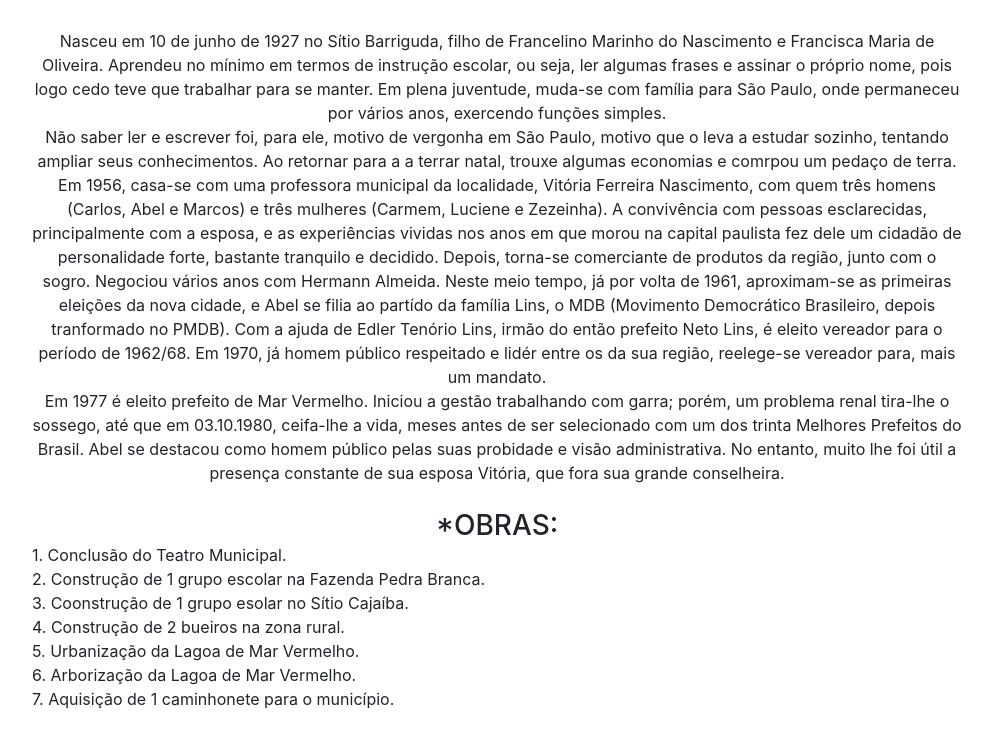
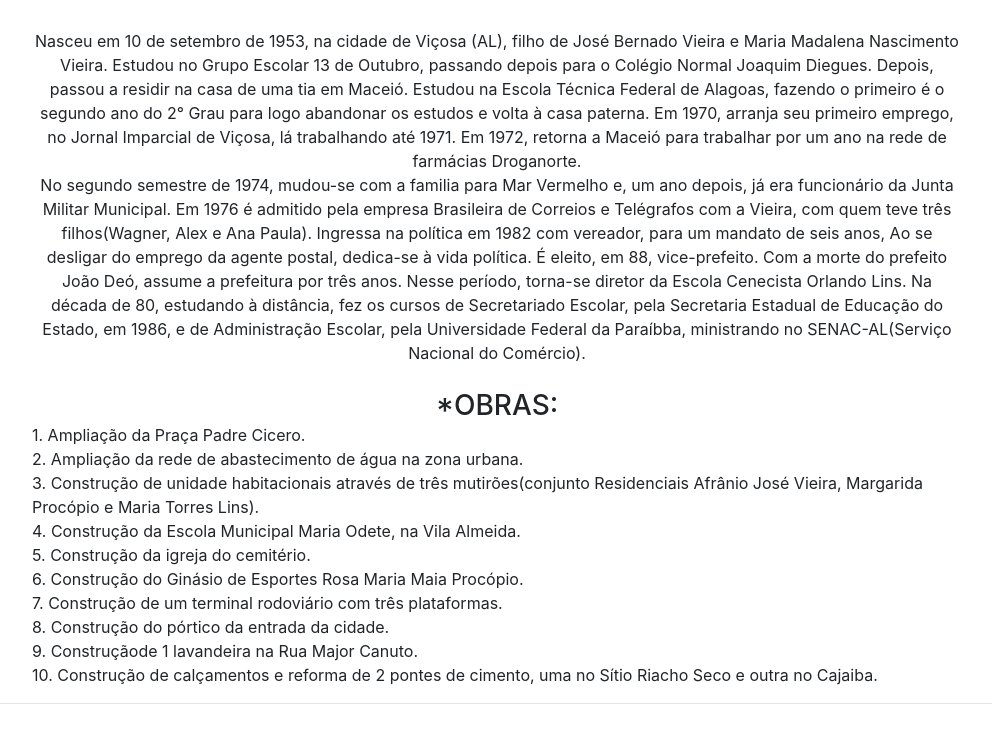
Before and after one commit to LuapabloSdA/proPref714, a plain HTML site: page index.html in a window 1280 px wide. Shown: the part 474-1222 px from the top of the page, without its empty margins (143-1135 px from the left). Drawn offline with nearby package versions, Linux system fonts and the light colour scheme.

Commit message:
Update index.html

```diff
--- a/index.html
+++ b/index.html
@@ -8,7 +8,7 @@
     <!-- Bootstrap CSS -->
     <link rel="stylesheet" href="https://stackpath.bootstrapcdn.com/bootstrap/4.1.3/css/bootstrap.min.css" integrity="sha384-MCw98/SFnGE8fJT3GXwEOngsV7Zt27NXFoaoApmYm81iuXoPkFOJwJ8ERdknLPMO" crossorigin="anonymous">
 
-    <title>Abel de Oliveira Nascimento</title>
+    <title>Afrânio José Vieira</title>
   </head>
   <body>
       <!--Pagina Fixa, no caso a Navbar -->
@@ -30,16 +30,16 @@
               <a class="navbar-brand nav-link" href="https://luapablosda.github.io/projPref712/">Jerônimo</a>
             </div>
             <div class="nav-item my-2 my-lg-0">
-              <a class="navbar-brand nav-link" href="https://luapablosda.github.io/projPref713/">Geraldo/a>
+              <a class="navbar-brand nav-link" href="https://luapablosda.github.io/projPref713/">Geraldo</a>
             </div>
             <div class="nav-item my-2 ">
-              <a class="navbar-brand nav-link" href="https://luapablosda.github.io/projPref715/">Luiz Clarindo</a>
+              <a class="navbar-brand nav-link" href="https://luapablosda.github.io/projPref714/">Abel</a>
             </div>
             <div class="nav-item my-2 ">
-                <a class="navbar-brand nav-link" href="https://luapablosda.github.io/projPref716/">João Gomes</a>
+                <a class="navbar-brand nav-link" href="https://luapablosda.github.io/projPref715/">João Gomes</a>
             </div>
             <div class="nav-item my-2 ">
-                <a class="navbar-brand nav-link" href="https://luapablosda.github.io/projPref717/">Afrânio</a>
+                <a class="navbar-brand nav-link" href="https://luapablosda.github.io/projPref716/">Luiz Clarindo</a>
             </div>
             <div class="nav-item my-2 ">
                 <a class="navbar-brand nav-link" href="https://luapablosda.github.io/projPref718/">Hermann Elson</a>
@@ -50,46 +50,42 @@
       <br><br><br>
       <br>
       <!-- Até aqui a Pagina Fixa-->
-    <h1 class="text-center">Abel de Oliveira Nascimento</h1>
+    <h1 class="text-center">Afrânio José Vieira</h1>
     <div class="text-center">
-        <img src="https://user-images.githubusercontent.com/98188181/159256712-ce75d05a-25af-49e0-9745-35e815faa037.jpg" class="rounded" width="250px" height="300px" >
+        <img src="https://user-images.githubusercontent.com/98188181/159741496-215d3e2b-3dc9-436b-baf0-06cf3f1a66b2.jpg" class="rounded" width="250px" height="300px" >
     </div>
     <h6 class="text-center">E sua Biografia</h6>
     <br>
-    <p class="text-center col-9 m-auto">Nasceu em 10 de junho de 1927 no Sítio Barriguda, filho de Francelino Marinho do
-        Nascimento e Francisca Maria de Oliveira. Aprendeu no mínimo em termos de instrução
-         escolar, ou seja, ler algumas frases e assinar o próprio nome, pois logo cedo teve
-          que trabalhar para se manter. Em plena juventude, muda-se com família para São
-          Paulo, onde permaneceu por vários anos, exercendo funções simples.<br>
-          Não saber ler e escrever foi, para ele, motivo de vergonha em São Paulo,
-          motivo que o leva a estudar sozinho, tentando ampliar seus conhecimentos. Ao retornar
-          para a a terrar natal, trouxe algumas economias e comrpou um pedaço de terra. Em 1956,
-           casa-se com uma professora municipal da localidade, Vitória Ferreira Nascimento,
-           com quem três homens (Carlos, Abel e Marcos) e três mulheres (Carmem, Luciene e Zezeinha).
-           A convivência com pessoas esclarecidas, principalmente com a esposa, e as experiências
-           vividas nos anos em que morou na capital paulista fez dele um cidadão de personalidade
-           forte, bastante tranquilo e decidido. Depois, torna-se comerciante de produtos da região,
-           junto com o sogro. Negociou vários anos com Hermann Almeida. Neste meio tempo, já por volta
-           de 1961, aproximam-se as primeiras eleições da nova cidade, e Abel se filia ao partído da
-           família Lins, o MDB (Movimento Democrático Brasileiro, depois tranformado no PMDB). Com a ajuda
-           de Edler Tenório Lins, irmão do então prefeito Neto Lins, é eleito vereador para o período
-            de 1962/68. Em 1970, já homem público respeitado e lidér entre os da sua região,
-            reelege-se vereador para, mais um mandato.<br> Em 1977 é eleito prefeito de Mar Vermelho.
-            Iniciou a gestão trabalhando com garra; porém, um problema renal tira-lhe o sossego, até
-            que em 03.10.1980, ceifa-lhe a vida, meses antes de ser selecionado com um dos trinta
-            Melhores Prefeitos do Brasil. Abel se destacou como homem público pelas suas probidade e
-            visão administrativa. No entanto, muito lhe foi útil a presença constante de sua
-            esposa Vitória, que fora sua grande conselheira.</p>
+    <p class="text-center col-9 m-auto">Nasceu em 10 de setembro de 1953, na cidade de Viçosa (AL), filho de José Bernado Vieira e
+        Maria Madalena Nascimento Vieira. Estudou no Grupo Escolar 13 de Outubro, passando depois para
+        o Colégio Normal Joaquim Diegues. Depois, passou a residir na casa de uma tia em Maceió.
+        Estudou na Escola Técnica Federal de Alagoas, fazendo o primeiro é o segundo ano do 2° Grau para logo
+        abandonar os estudos e volta à casa paterna. Em 1970, arranja seu primeiro emprego, no Jornal
+        Imparcial de Viçosa, lá trabalhando até 1971. Em 1972, retorna a Maceió para trabalhar por um
+        ano na rede de farmácias Droganorte.<br>
+        No segundo semestre de 1974, mudou-se com a familia para Mar Vermelho e, um ano depois, já era funcionário
+        da Junta Militar Municipal. Em 1976 é admitido pela empresa Brasileira de Correios e Telégrafos com
+        a Vieira, com quem teve três filhos(Wagner, Alex e Ana Paula). Ingressa na política em 1982 com
+        vereador, para um mandato de seis anos, Ao se desligar do emprego da agente postal, dedica-se
+        à vida política. É eleito, em 88, vice-prefeito. Com a morte do prefeito João Deó, assume a prefeitura
+        por três anos. Nesse período, torna-se diretor da Escola Cenecista Orlando Lins. Na década de 80,
+        estudando à distância, fez os cursos de Secretariado Escolar, pela Secretaria Estadual de Educação
+        do Estado, em 1986, e de Administração Escolar, pela Universidade Federal da Paraíbba, ministrando
+        no SENAC-AL(Serviço Nacional do Comércio).</p>
     <br>
         <h3 class="text-center col-9 m-auto">*OBRAS:</h3>
-        <p class="test-center col-9 m-auto">1. Conclusão do Teatro Municipal.<br>
-            2. Construção de 1 grupo escolar na Fazenda Pedra Branca.<br>
-            3. Coonstrução de 1 grupo esolar no Sítio Cajaíba.<br>
-            4. Construção de 2 bueiros na zona rural.<br>
-            5. Urbanização da Lagoa de Mar Vermelho.<br>
-            6. Arborização da Lagoa de Mar Vermelho.<br>
-            7. Aquisição de 1 caminhonete para o município.</p>
-    <br>
+        <p class="test-center col-9 m-auto">1. Ampliação da Praça Padre Cicero.<br>
+            2. Ampliação da rede de abastecimento de água na zona urbana.<br>
+            3. Construção de unidade habitacionais através de três mutirões(conjunto Residenciais Afrânio
+            José Vieira, Margarida Procópio e Maria Torres Lins).<br>
+            4. Construção da Escola Municipal Maria Odete, na Vila Almeida.<br>
+            5. Construção da igreja do cemitério.<br>
+            6. Construção do Ginásio de Esportes Rosa Maria Maia Procópio.<br>
+            7. Construção de um terminal rodoviário com três plataformas.<br>
+            8. Construção do pórtico da entrada da cidade.<br>
+            9. Construçãode 1 lavandeira na Rua Major Canuto.<br>
+            10. Construção de calçamentos e reforma de 2 pontes de cimento, uma no
+            Sítio Riacho Seco e outra no Cajaiba.<br>
     <hr>
     <br><br><br>
     <!-- JavaScript (Opcional) -->
```
